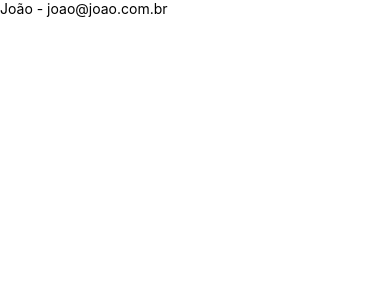
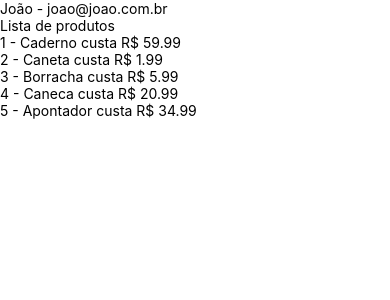
Before and after one commit to gabrielaalvescosta/react-native-studies, a React Native app in the folder exercicios/: screen / in a window 390 px wide. Shown: the top 300 px of the page. Built offline with nearby package versions, Linux system fonts and the light colour scheme.

Commit message:
Lista de produtos com map

```diff
--- a/exercicios/src/App.js
+++ b/exercicios/src/App.js
@@ -3,11 +3,12 @@ import { Text } from 'react-native';
 import UsuarioLogado from './components/condicional/UsuarioLogado';
 // import ContadorV2 from './components/contador/ContadorV2';
 import Diferenciar from './components/Diferenciar';
-import Familia from './components/familia/Familia';
-import Membros from './components/familia/Membros';
-import Parimpar from './components/Parimpar';
+// import Familia from './components/familia/Familia';
+// import Membros from './components/familia/Membros';
+// import Parimpar from './components/Parimpar';
+import ListaProdutos from './components/produtos/ListaProdutos';
 
-// components
+
 // import Primeiro from './components/Primeiro';
 // import ComponenteSemNomePadrao, { Componente2, Componente3 } from './components/Multi';
 // import MinMax from './components/MinMax';
@@ -23,6 +24,7 @@ function App() {
     return (
             <>
             <UsuarioLogado usuario={{nome: 'João', email: 'joao@joao.com.br'}} />
+            <ListaProdutos/>
             {/*
 
                         <Parimpar num={3} />
--- /dev/null
+++ b/exercicios/src/components/produtos/ListaProdutos.js
@@ -0,0 +1,22 @@
+import React from 'react';
+import { Text } from 'react-native';
+import Produtos from './produtos';
+
+export default props => {
+
+    // function que retorna a lista de arrays
+    // {Produtos.map(p => {return <Text key={p.id}>{p.id} - {p.nome} custa R$ {p.preco}</Text>})}
+
+    function obterLista() {
+        return Produtos.map(p => {
+            return (<Text key={p.id}>{p.id} - {p.nome} custa R$ {p.preco}</Text>)
+        })
+    }
+
+    return (
+        <>
+        <Text>Lista de produtos</Text>
+        {obterLista()}
+        </>
+    )
+}
--- /dev/null
+++ b/exercicios/src/components/produtos/produtos.js
@@ -0,0 +1,8 @@
+export default [
+    {id: 1, nome: 'Caderno', preco: 59.99},
+    {id: 2, nome: 'Caneta', preco: 1.99},
+    {id: 3, nome: 'Borracha', preco: 5.99},
+    {id: 4, nome: 'Caneca', preco: 20.99},
+    {id: 5, nome: 'Apontador', preco: 34.99}
+
+]
```
